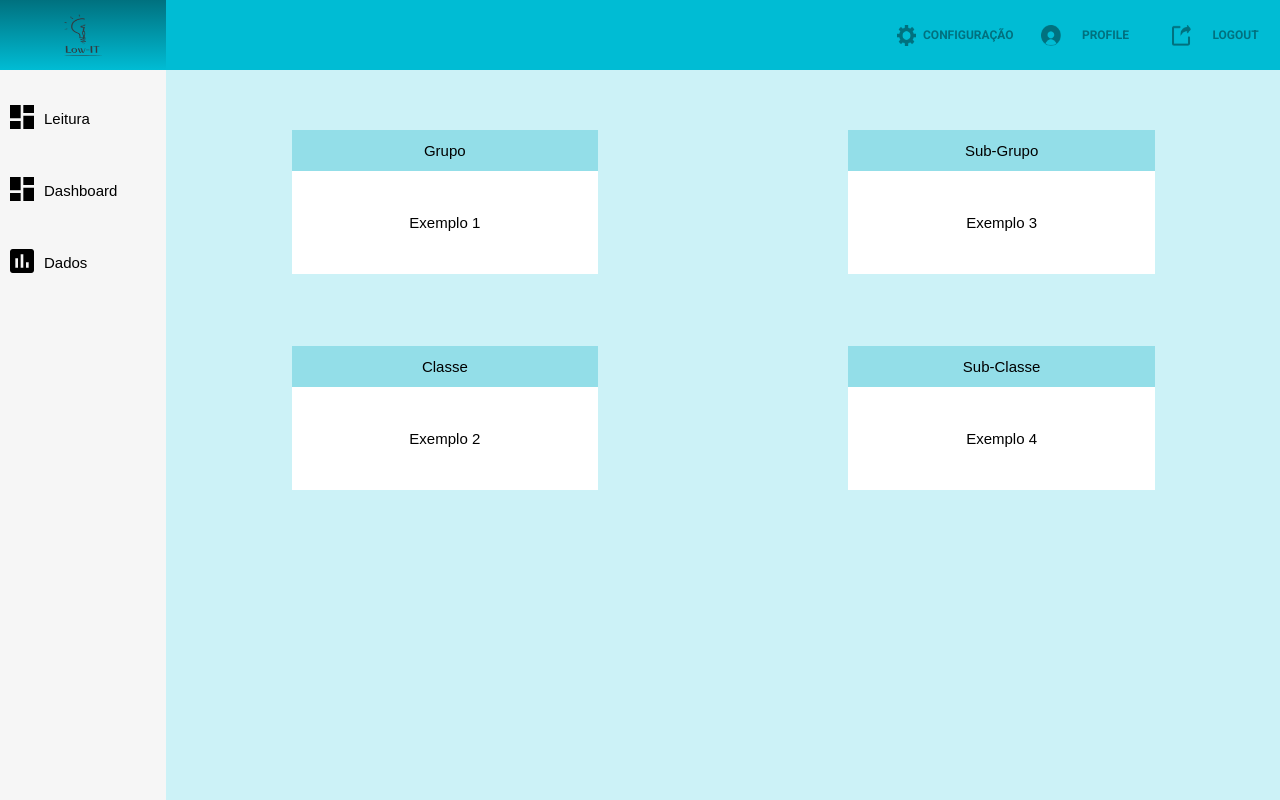
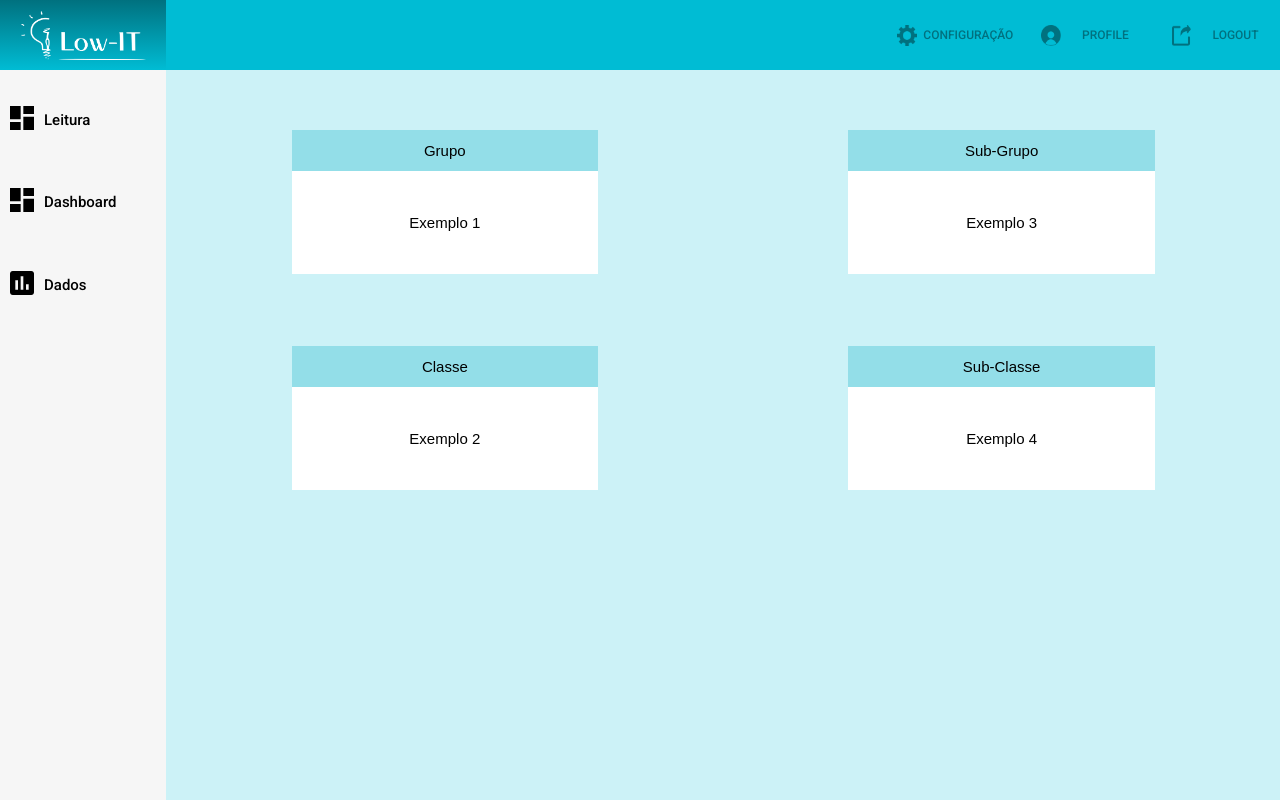
Before and after one commit to mymrtt/lowit, a React (Create React App) app: page /dados in a window 1280 px wide. Built offline with nearby package versions, Linux system fonts and the light colour scheme.

Commit message:
update web screen dashboard+aside

```diff
--- a/public/index.html
+++ b/public/index.html
@@ -4,6 +4,7 @@
     <meta charset="utf-8" />
     <meta name="viewport" content="width=device-width, initial-scale=1, shrink-to-fit=no" />
     <link href="https://fonts.googleapis.com/css?family=Roboto:700" rel="stylesheet">
+    <link href="https://fonts.googleapis.com/css?family=Roboto:500" rel="stylesheet">
     <title>Low-it</title>
   </head>
   <body>
--- a/src/components/GraficoDemanda.js
+++ b/src/components/GraficoDemanda.js
@@ -106,9 +106,9 @@ class GraficoDemanda extends Component{
             </div>
           </div> */}
           <div className="grafico">
-            <div style={{ width: '97%', height: '100%', display: 'flex', alignItems: 'center', flexDirection: 'column', backgroundColor: '#fff', borderRadius: '8px'}}>
+            <div style={{ width: '100%', height: '100%', display: 'flex', alignItems: 'center', flexDirection: 'column', backgroundColor: '#fff', borderRadius: '8px'}}>
               <h3 className="grafico_textos">Demanda</h3>
-              <Line data={this.state.chartData} options={{title:{responsive: true, maintainAspectRatio: true}}} width={600} height={120} />
+              <Line data={this.state.chartData} options={{title:{responsive: true, maintainAspectRatio: true}}} width={600} height={115} />
               <p className="grafico_textos">Mês</p>
             </div>
           </div>
--- a/src/main/App.css
+++ b/src/main/App.css
@@ -142,14 +142,14 @@ aside{
 	background-image: linear-gradient(#00717F, #00BCD4);
 }
 .logolowitIMG{
-  width: 23%;
-  height: 60%;
+  width: 75%;
+  height: 70%;
 }
 .nav_link{
 	/* padding: 0 10px 0; */
 	width: 100%;
 	/* width: 60%; */
-	height: 20%;
+	height: 25%;
 	display: flex;
 	justify-content: flex-start;
 	align-items: center;
@@ -203,10 +203,11 @@ aside{
 .navbar_links-lista{
 	display: flex;
 	width: 100%;
-	height: 30%;
+	height: 33%;
 	justify-content: space-evenly;
 	flex-direction: column;
 	align-items: center;
+	font-family: 'Roboto', sans-serif;
 }
 /* MENU NAVBAR*/
 
@@ -233,7 +234,7 @@ aside{
 
 /* DASHBOARD */
 .container_dashboard{
-	/* padding: 10px 0 0 0; */
+	padding: 5px;
 	width: 100%;
   height: 100%;
 	display: flex;
@@ -541,7 +542,8 @@ aside{
 	align-items: center;
 }
 .container_buttonsGrafico-demanda{
-	width: 98.5%;
+	padding: 5px 0 0;
+	width: 99.5%;
 	height: 10%;
 	display: flex;
 	justify-content: flex-end;
```
Also changed, not shown: src/Assets/dadoshover.png (added), src/Assets/lowitlogo.png.
